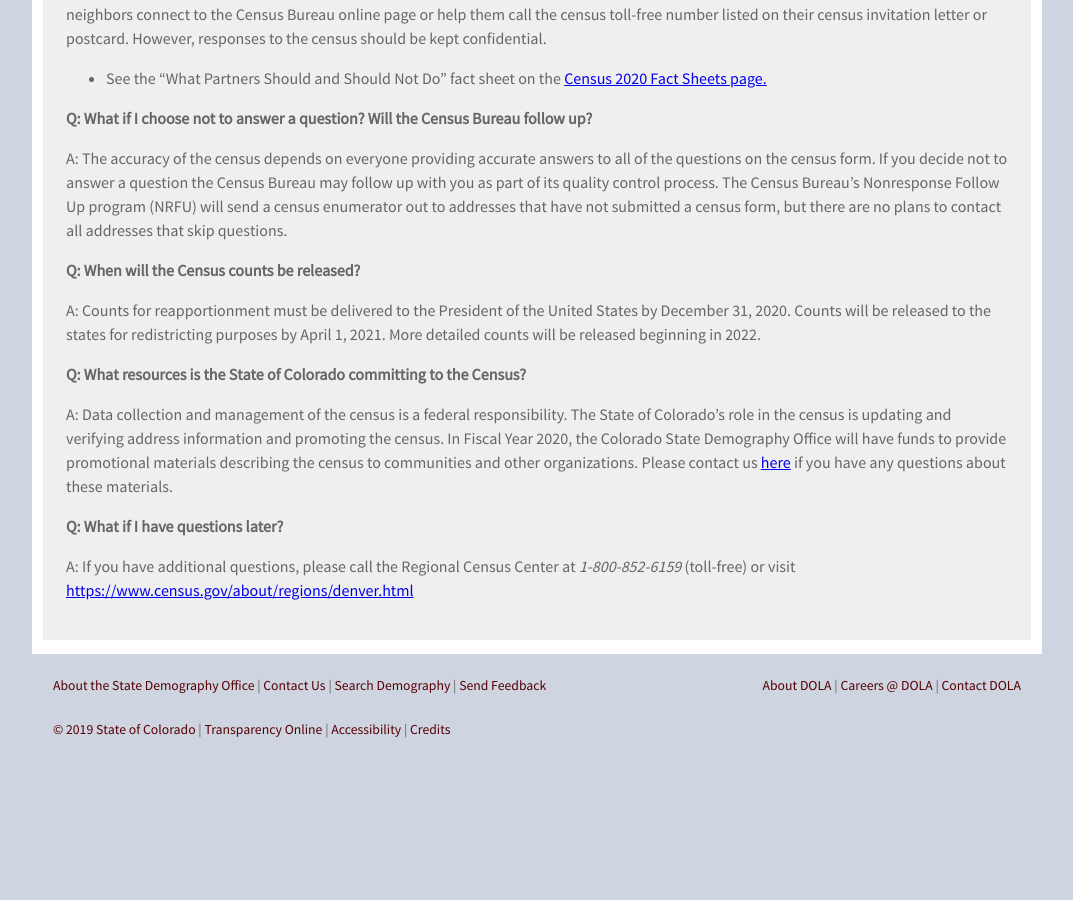
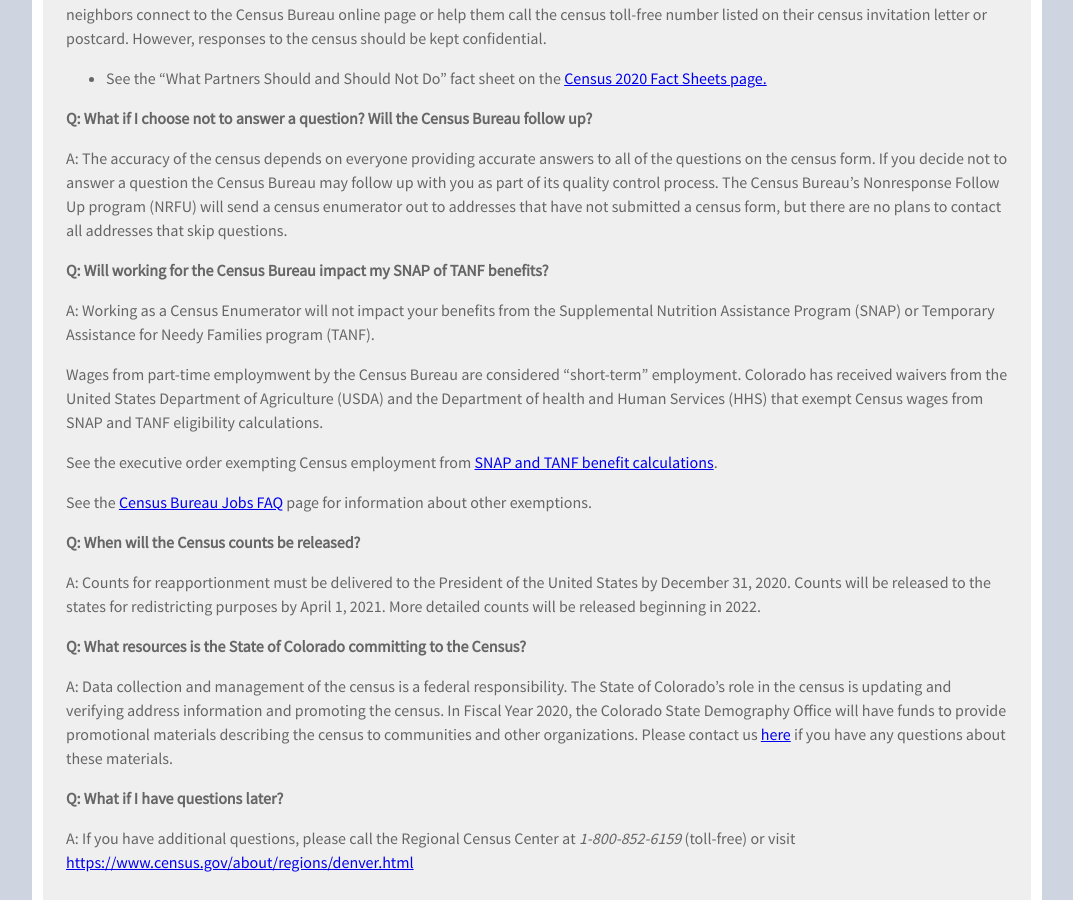
Before and after one commit to TBleess/Website_New, a Jekyll site: the page built from pages/5_CensusACS/2020-faq.md, in a window 1280 px wide and 900 px high, scrolled down 3088 px. Shown: the whole window, without its empty margins (103-1176 px from the left). Built offline with Jekyll 4.4.1, drawn with Linux system fonts in a browser that asks for light colours; before the commit the page ends 3850 px from its top, so only the background shows below that; some of the changed text lies outside the part shown.

Commit message:
Update 2020-faq.md

```diff
--- a/pages/5_CensusACS/2020-faq.md
+++ b/pages/5_CensusACS/2020-faq.md
@@ -118,6 +118,17 @@
 
 A: The accuracy of the census depends on everyone providing accurate answers to all of the questions on the census form.  If you decide not to answer a question the Census Bureau may follow up with you as part of its quality control process.  The Census Bureau's Nonresponse Follow Up program (NRFU) will send a census enumerator out to addresses that have not submitted a census form, but there are no plans to contact all addresses that skip questions.
 
+**Q: Will working for the Census Bureau impact my SNAP of TANF benefits?**
+
+A: Working as a Census Enumerator will not impact your benefits from the Supplemental Nutrition Assistance Program (SNAP) or Temporary  Assistance for Needy Families program (TANF).
+
+Wages from part-time employmwent by the Census Bureau are considered "short-term" employment.  Colorado has received waivers from the United States Department of Agriculture (USDA) and the Department of health and Human Services (HHS) that exempt Census wages from SNAP and TANF eligibility calculations.
+
+See the executive order exempting Census employment from [SNAP and TANF benefit calculations](https://www.whitehouse.gov/wp-content/uploads/2018/09/M-18-26.pdf).
+
+See the [Census Bureau Jobs FAQ](https://2020census.gov/en/jobs/faqs.html) page for information about other exemptions.
+
+
 **Q: When will the Census counts be released?**
 
 A: Counts for reapportionment must be delivered to the President of the United States by December 31, 2020.  Counts will be released to the states for redistricting purposes by April 1, 2021.  More detailed counts will be released beginning in 2022.
```
Also changed, not shown: other parts of pages/5_CensusACS/2020-faq.md (+1 -1 lines).
